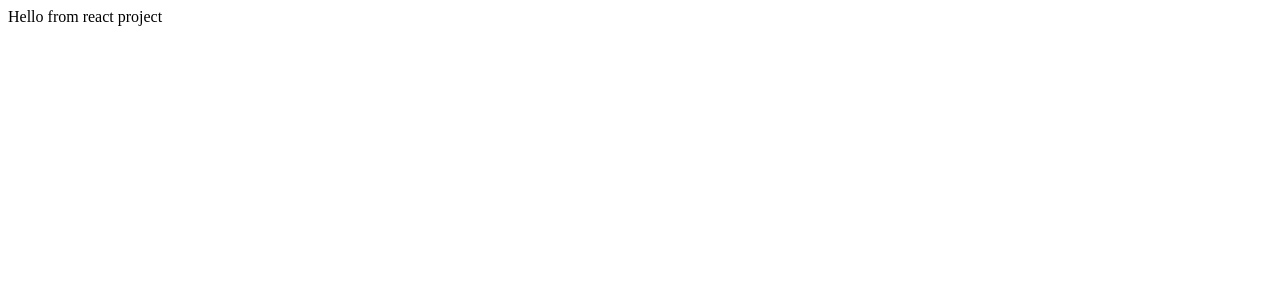
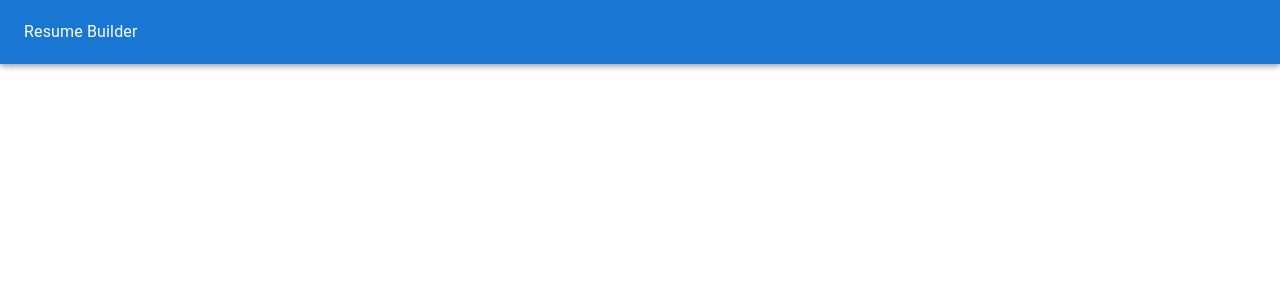
Before and after one commit to viking0312/resume-builder-new, a React (Create React App) app: page / in a window 1280 px wide. Shown: the top 300 px of the page. Built offline with nearby package versions, Linux system fonts and the light colour scheme.

Commit message:
Add Appbar

```diff
--- /dev/null
+++ b/src/components/app.jsx
@@ -0,0 +1,33 @@
+import {
+  AppBar,
+  Box,
+  Menu,
+  MenuItem,
+  Toolbar,
+  Typography,
+} from "@mui/material";
+
+const pages = ["Templates", "Take a tour"];
+
+const App = () => {
+  return (
+    <AppBar position="fixed">
+      <Toolbar>
+        <Typography varient="h6" component="div">
+          Resume Builder
+        </Typography>
+        <Box sx={{ flexGrow: 1 }}>
+          <Menu>
+            {pages.map((page) => (
+              <MenuItem key={page}>
+                <Typography textAlign="center">{page}</Typography>
+              </MenuItem>
+            ))}
+          </Menu>
+        </Box>
+      </Toolbar>
+    </AppBar>
+  );
+};
+
+export default App;
--- a/src/index.js
+++ b/src/index.js
@@ -1,6 +1,13 @@
+import { CssBaseline } from "@mui/material";
 import React from "react";
 import ReactDOM from "react-dom/client";
+import App from "./components/app";
 
 const root = ReactDOM.createRoot(document.getElementById("root"));
 
-root.render(<div>Hello from react project</div>);
+root.render(
+  <>
+    <CssBaseline />
+    <App />
+  </>
+);
```
Also changed, not shown: 1 other file (tests, documents, lock files or other folders).
